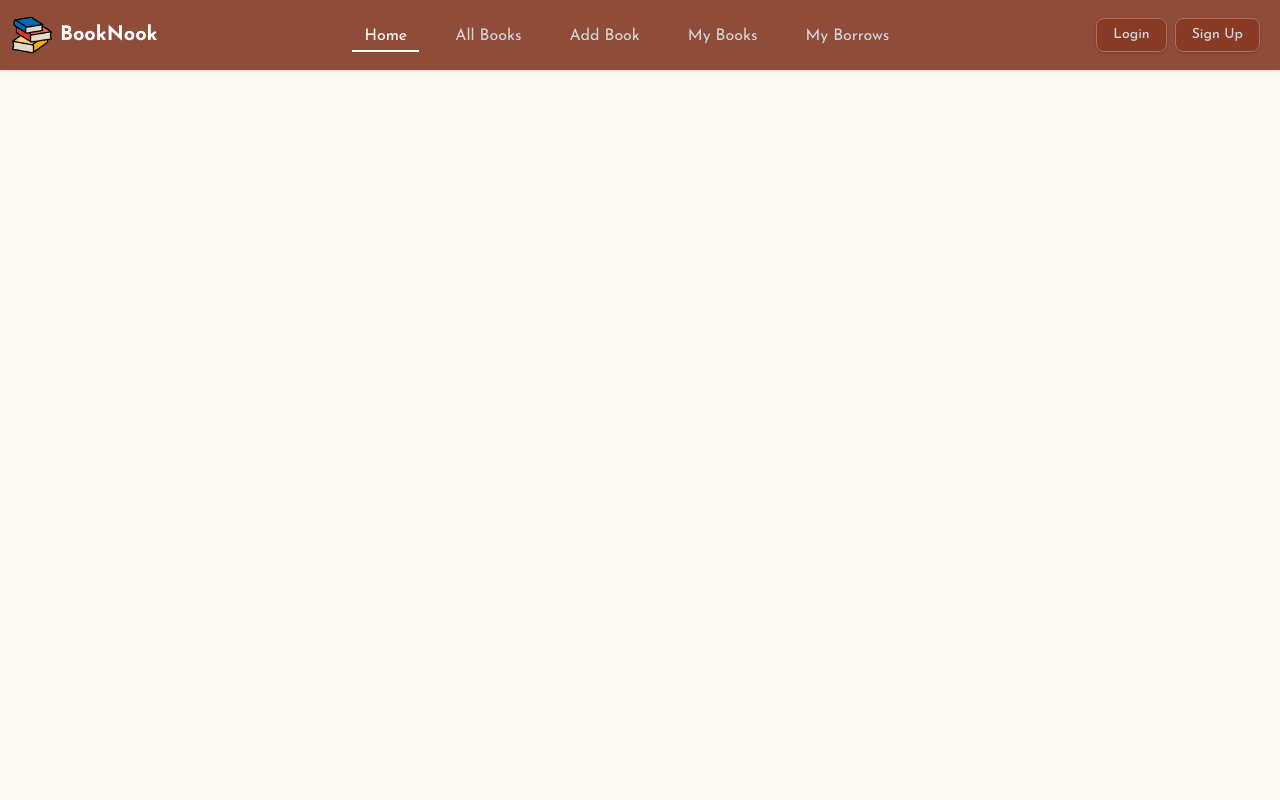
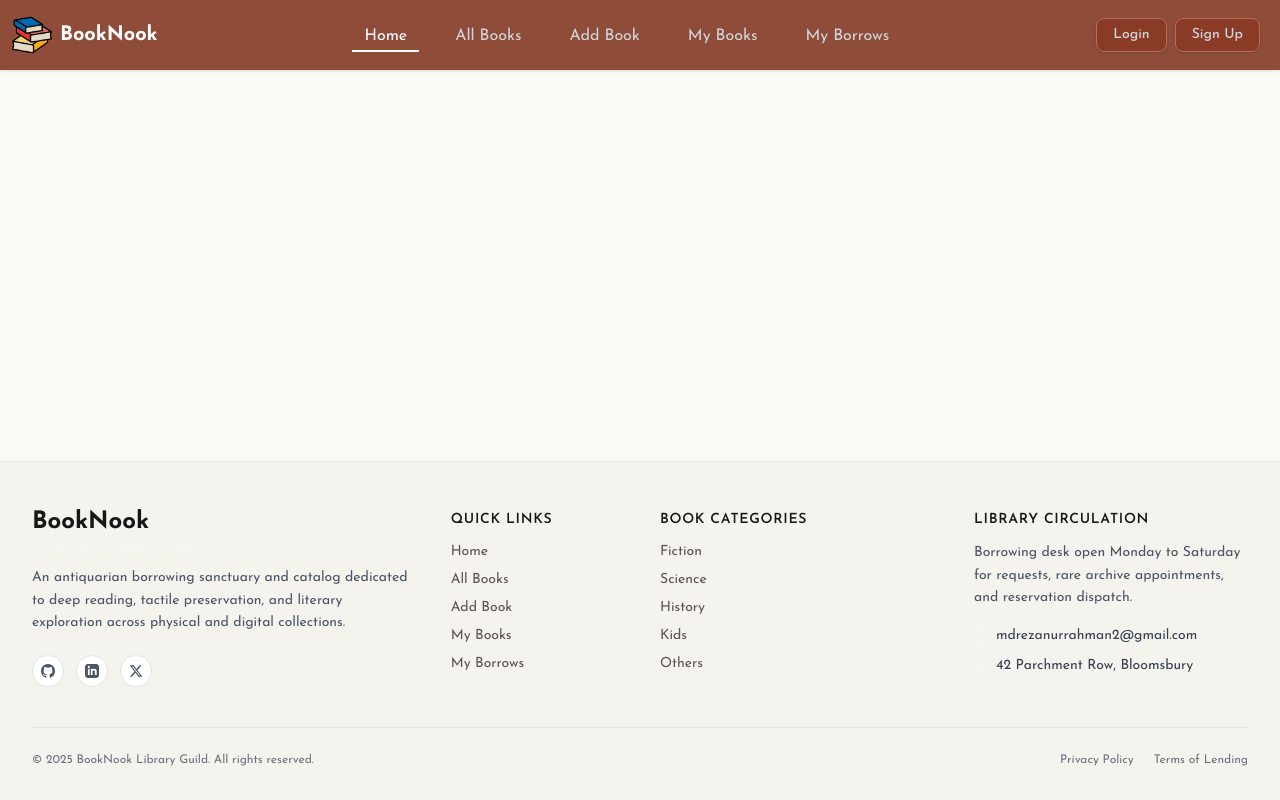
Before and after one commit to Rezanur2/book-nook-client, a Next.js app: page / in a window 1280 px wide. Built offline with nearby package versions, Linux system fonts and the light colour scheme; a web font is replaced by a local one.

Commit message:
feat: Responsive Footer Sectin add

```diff
--- a/package.json
+++ b/package.json
@@ -17,6 +17,7 @@
     "react": "19.3.0",
     "react-dom": "19.3.0",
     "shadcn": "^4.23.0",
+    "swiper": "^14.4.0",
     "tw-animate-css": "^1.4.0"
   },
   "devDependencies": {
--- a/src/app/layout.tsx
+++ b/src/app/layout.tsx
@@ -1,7 +1,8 @@
 import type { Metadata } from "next";
 import { Josefin_Sans, Playfair } from "next/font/google";
 import "./globals.css";
-import Navbar from "@/components/Navbar";
+import Navbar from "@/components/shared/Navbar";
+import Footer from "@/components/shared/Footer";
 
 const josefinSans = Josefin_Sans({
   subsets: ["latin"],
@@ -27,9 +28,10 @@ export default function RootLayout({ children }: LayoutProps<"/">) {
     >
       <body className="min-h-full flex flex-col bg-[#FBF9F4] text-[#292521]">
         <Navbar />
-        <main>
+        <main className="flex-1">
           {children}
         </main>
+        <Footer />
       </body>
     </html>
   );
--- /dev/null
+++ b/src/components/shared/Footer.tsx
@@ -0,0 +1,215 @@
+import Link from "next/link";
+import { Mail, MapPin } from "lucide-react";
+
+const Footer = () => {
+  return (
+    <footer className="border-t border-border bg-[#F5F3EE] text-[#5C554E] pt-12 pb-8">
+      <div className="container mx-auto px-4 sm:px-6 lg:px-8">
+        {/* Main 4-Column Grid */}
+        <div className="grid grid-cols-1 sm:grid-cols-2 lg:grid-cols-12 gap-8 lg:gap-10 pb-10 border-b border-border">
+          {/* Column 1: Brand, Tagline, Description & Social Links */}
+          <div className="lg:col-span-4 space-y-3 text-center sm:text-left">
+            <Link href="/" className="inline-block">
+              <span className="text-2xl font-bold font-josefin text-primary leading-none">
+                BookNook
+              </span>
+              <span className="block text-[10px] font-semibold text-secondary tracking-widest uppercase mt-1">
+                A World Between Pages
+              </span>
+            </Link>
+
+            <p className="text-xs sm:text-sm text-gray-600 leading-relaxed max-w-sm mx-auto sm:mx-0">
+              An antiquarian borrowing sanctuary and catalog dedicated to deep
+              reading, tactile preservation, and literary exploration across
+              physical and digital collections.
+            </p>
+
+            {/* Social Links: GitHub, LinkedIn, X */}
+            <div className="flex items-center justify-center sm:justify-start space-x-3 pt-2">
+              {/* GitHub */}
+              <a
+                href="https://github.com/Rezanur2"
+                target="_blank"
+                rel="noopener noreferrer"
+                className="w-8 h-8 rounded-full bg-white border border-border flex items-center justify-center text-gray-600 hover:text-primary hover:border-primary transition-colors"
+                aria-label="GitHub"
+              >
+                <svg className="w-3.5 h-3.5 fill-current" viewBox="0 0 24 24">
+                  <path d="M12 0C5.37 0 0 5.37 0 12c0 5.31 3.435 9.795 8.205 11.385.6.105.825-.255.825-.57 0-.285-.015-1.23-.015-2.235-3.015.555-3.795-.735-4.035-1.41-.135-.345-.72-1.41-1.23-1.695-.42-.225-1.02-.78-.015-.795.945-.015 1.62.87 1.845 1.23 1.08 1.815 2.805 1.305 3.495.99.105-.78.42-1.305.765-1.605-2.67-.3-5.46-1.335-5.46-5.925 0-1.305.465-2.385 1.23-3.225-.12-.3-.54-1.53.12-3.18 0 0 1.005-.315 3.3 1.23.96-.27 1.98-.405 3-.405s2.04.135 3 .405c2.295-1.56 3.3-1.23 3.3-1.23.66 1.65.24 2.88.12 3.18.765.84 1.23 1.905 1.23 3.225 0 4.605-2.805 5.625-5.475 5.925.435.375.81 1.095.81 2.22 0 1.605-.015 2.895-.015 3.3 0 .315.225.69.825.57A12.02 12.02 0 0024 12c0-6.63-5.37-12-12-12z" />
+                </svg>
+              </a>
+
+              {/* LinkedIn */}
+              <a
+                href="https://www.linkedin.com/in/md-rezanur-rahman/"
+                target="_blank"
+                rel="noopener noreferrer"
+                className="w-8 h-8 rounded-full bg-white border border-border flex items-center justify-center text-gray-600 hover:text-primary hover:border-primary transition-colors"
+                aria-label="LinkedIn"
+              >
+                <svg className="w-3.5 h-3.5 fill-current" viewBox="0 0 24 24">
+                  <path d="M19 0h-14c-2.761 0-5 2.239-5 5v14c0 2.761 2.239 5 5 5h14c2.762 0 5-2.239 5-5v-14c0-2.761-2.238-5-5-5zm-11 19h-3v-11h3v11zm-1.5-12.268c-.966 0-1.75-.79-1.75-1.764s.784-1.764 1.75-1.764 1.75.79 1.75 1.764-.783 1.764-1.75 1.764zm13.5 12.268h-3v-5.604c0-3.368-4-3.113-4 0v5.604h-3v-11h3v1.765c1.396-2.586 7-2.777 7 2.476v6.759z" />
+                </svg>
+              </a>
+
+              {/* X */}
+              <a
+                href="https://x.com/rezanurrahman02"
+                target="_blank"
+                rel="noopener noreferrer"
+                className="w-8 h-8 rounded-full bg-white border border-border flex items-center justify-center text-gray-600 hover:text-primary hover:border-primary transition-colors"
+                aria-label="X (formerly Twitter)"
+              >
+                <svg className="w-3.5 h-3.5 fill-current" viewBox="0 0 24 24">
+                  <path d="M18.244 2.25h3.308l-7.227 8.26 8.502 11.24H16.17l-5.214-6.817L4.99 21.75H1.68l7.73-8.835L1.254 2.25H8.08l4.713 6.231zm-1.161 17.52h1.833L7.084 4.126H5.117z" />
+                </svg>
+              </a>
+            </div>
+          </div>
+
+          {/* Column 2: Quick Links */}
+          <div className="lg:col-span-2 space-y-3 text-center sm:text-left">
+            <h4 className="font-semibold text-xs sm:text-sm text-primary uppercase tracking-wider font-josefin">
+              Quick Links
+            </h4>
+            <ul className="space-y-2 text-xs sm:text-sm flex flex-col items-center sm:items-start">
+              <li>
+                <Link href="/" className="hover:text-primary transition-colors">
+                  Home
+                </Link>
+              </li>
+              <li>
+                <Link
+                  href="/all-books"
+                  className="hover:text-primary transition-colors"
+                >
+                  All Books
+                </Link>
+              </li>
+              <li>
+                <Link
+                  href="/add-book"
+                  className="hover:text-primary transition-colors"
+                >
+                  Add Book
+                </Link>
+              </li>
+              <li className="hidden sm:block">
+                <Link
+                  href="/my-books"
+                  className="hover:text-primary transition-colors"
+                >
+                  My Books
+                </Link>
+              </li>
+              <li className="hidden sm:block">
+                <Link
+                  href="/my-borrows"
+                  className="hover:text-primary transition-colors"
+                >
+                  My Borrows
+                </Link>
+              </li>
+            </ul>
+          </div>
+
+          {/* Column 3: Book Categories */}
+          <div className="max-sm:hidden lg:col-span-3 space-y-3 text-center sm:text-left">
+            <h4 className="font-semibold text-xs sm:text-sm text-primary uppercase tracking-wider font-josefin">
+              Book Categories
+            </h4>
+            <ul className="space-y-2 text-xs sm:text-sm flex flex-col items-center sm:items-start">
+              <li>
+                <Link
+                  href="/all-books?category=Fiction"
+                  className="hover:text-primary transition-colors"
+                >
+                  Fiction
+                </Link>
+              </li>
+              <li>
+                <Link
+                  href="/all-books?category=Science"
+                  className="hover:text-primary transition-colors"
+                >
+                  Science
+                </Link>
+              </li>
+              <li>
+                <Link
+                  href="/all-books?category=History"
+                  className="hover:text-primary transition-colors"
+                >
+                  History
+                </Link>
+              </li>
+              <li>
+                <Link
+                  href="/all-books?category=Kids"
+                  className="hover:text-primary transition-colors"
+                >
+                  Kids
+                </Link>
+              </li>
+              <li>
+                <Link
+                  href="/all-books?category=Others"
+                  className="hover:text-primary transition-colors"
+                >
+                  Others
+                </Link>
+              </li>
+            </ul>
+          </div>
+
+          {/* Column 4: Library Circulation & Contact Info */}
+          <div className="lg:col-span-3 space-y-3 text-center sm:text-left">
+            <h4 className="font-semibold text-xs sm:text-sm text-primary uppercase tracking-wider font-josefin">
+              Library Circulation
+            </h4>
+            <p className="text-xs sm:text-sm text-gray-600 leading-relaxed max-w-xs mx-auto sm:mx-0">
+              Borrowing desk open Monday to Saturday for requests, rare archive
+              appointments, and reservation dispatch.
+            </p>
+
+            <div className="space-y-2.5 pt-1 text-xs sm:text-sm flex flex-col items-center sm:items-start w-full">
+              <div className="flex items-center justify-center sm:justify-start space-x-2 text-gray-700 w-full">
+                <Mail className="w-3.5 h-3.5 text-secondary shrink-0" />
+                <a
+                  href="mailto:mdrezanurrahman2@gmail.com"
+                  className="hover:text-primary transition-colors"
+                >
+                  mdrezanurrahman2@gmail.com
+                </a>
+              </div>
+
+              <div className="flex items-center justify-center sm:justify-start space-x-2 text-gray-700 w-full">
+                <MapPin className="w-3.5 h-3.5 text-secondary shrink-0" />
+                <span>42 Parchment Row, Bloomsbury</span>
+              </div>
+            </div>
+          </div>
+        </div>
+
+        {/* Bottom Bar: Copyright & Legal */}
+        <div className="pt-6 flex flex-col sm:flex-row items-center justify-between text-[11px] sm:text-xs text-gray-500 gap-3 text-center">
+          <p>© 2025 BookNook Library Guild. All rights reserved.</p>
+
+          <div className="flex items-center space-x-5">
+            <Link
+              href="/privacy"
+              className="hover:text-primary transition-colors"
+            >
+              Privacy Policy
+            </Link>
+            <Link href="/terms" className="hover:text-primary transition-colors">
+              Terms of Lending
+            </Link>
+          </div>
+        </div>
+      </div>
+    </footer>
+  );
+};
+
+export default Footer;
```
Also changed, not shown: src/components/shared/Navbar.tsx (renamed from src/components/Navbar.tsx), 1 other file (tests, documents, lock files or other folders).
